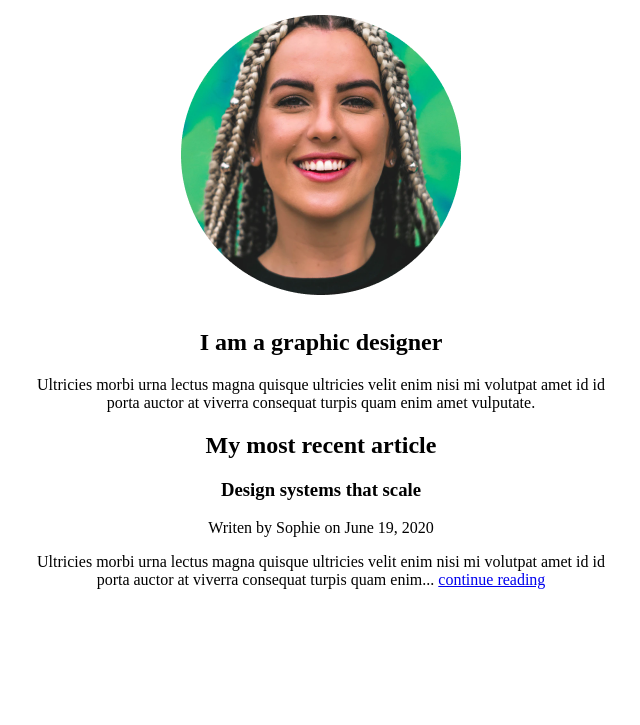
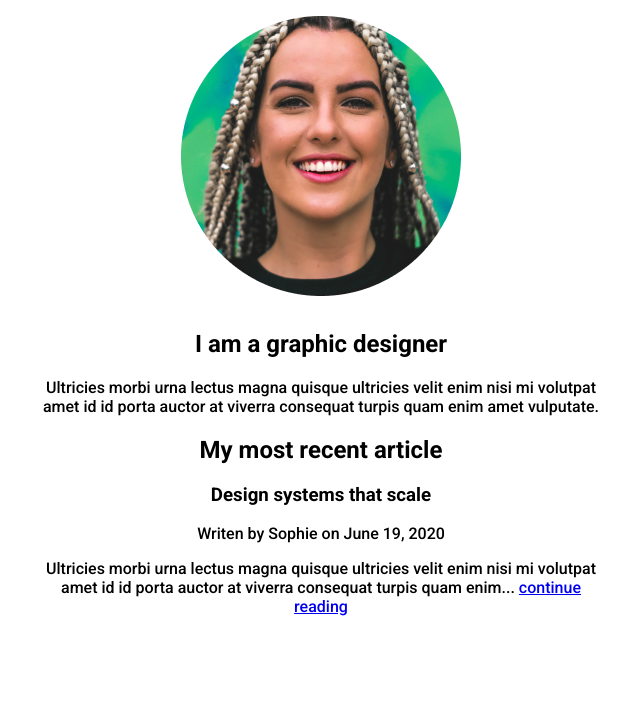
Before and after one commit to zeelna/essential-css-challenges, a website built with Vite: page index.html in a window 1280 px wide. Shown: the part 75-800 px from the top of the page, without its empty margins (319-959 px from the left). Built offline with nearby package versions, Linux system fonts and the light colour scheme.

Commit message:
adding Roboto Font

```diff
--- a/index.html
+++ b/index.html
@@ -2,6 +2,11 @@
 <html>
     <head>
         <link rel="stylesheet" href="styles.css" />
+        <!-- Google Fonts - Roboto Font-->
+        <link rel="preconnect" href="https://fonts.googleapis.com">
+        <link rel="preconnect" href="https://fonts.gstatic.com" crossorigin>
+        <link href="https://fonts.googleapis.com/css2?family=Roboto:ital,wght@0,100..900;1,100..900&display=swap" rel="stylesheet">
+        <!-- Title & Others -->
         <title>HTML & CSS Fundamentals | Challenges</title>
     </head>
     <body>
--- a/styles.css
+++ b/styles.css
@@ -1,6 +1,13 @@
 body {
-    margin: 0px;
+    margin: 0;
     text-align: center;
+    /* Roboto Font specification*/
+    font-family: "Roboto", sans-serif;
+    font-optical-sizing: auto;
+    font-weight: 500; /* from 100-900 */
+    font-style: normal;
+    font-variation-settings: "wdth" 100;
+    /* */
 }
 
 .container {
```
